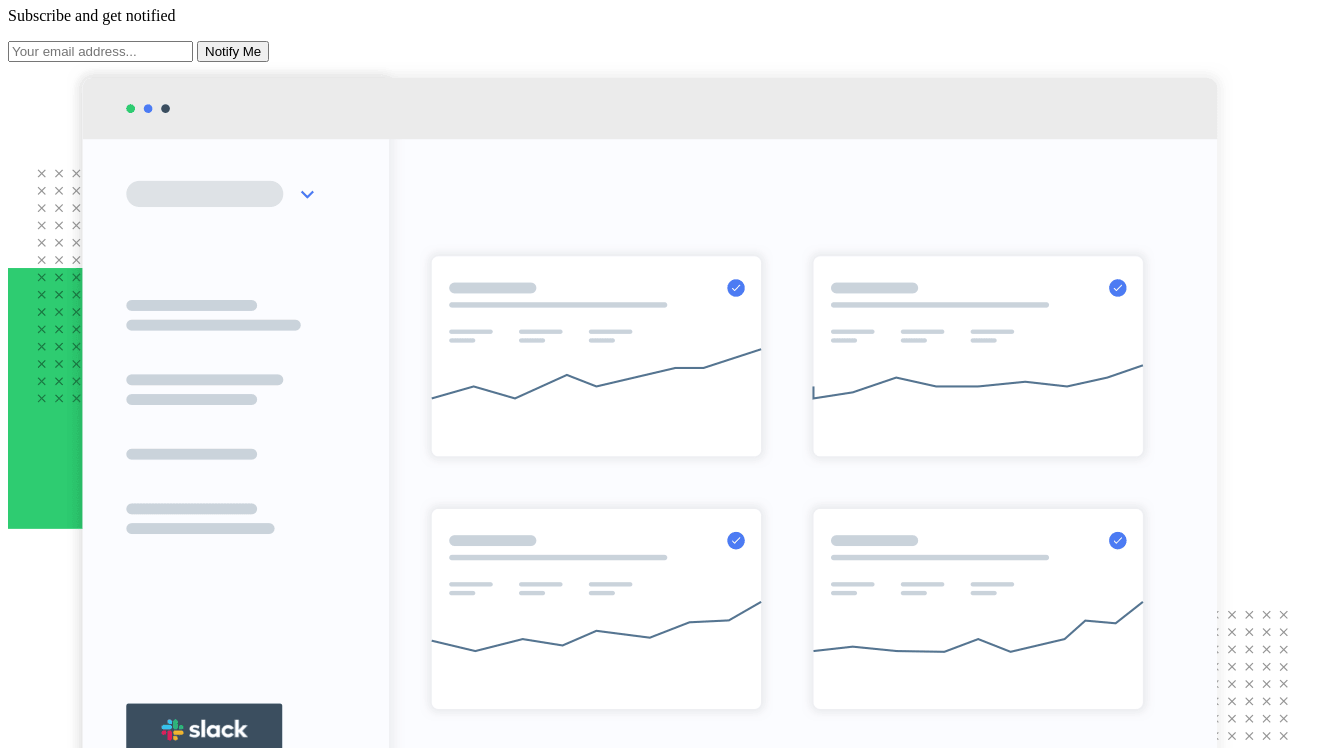
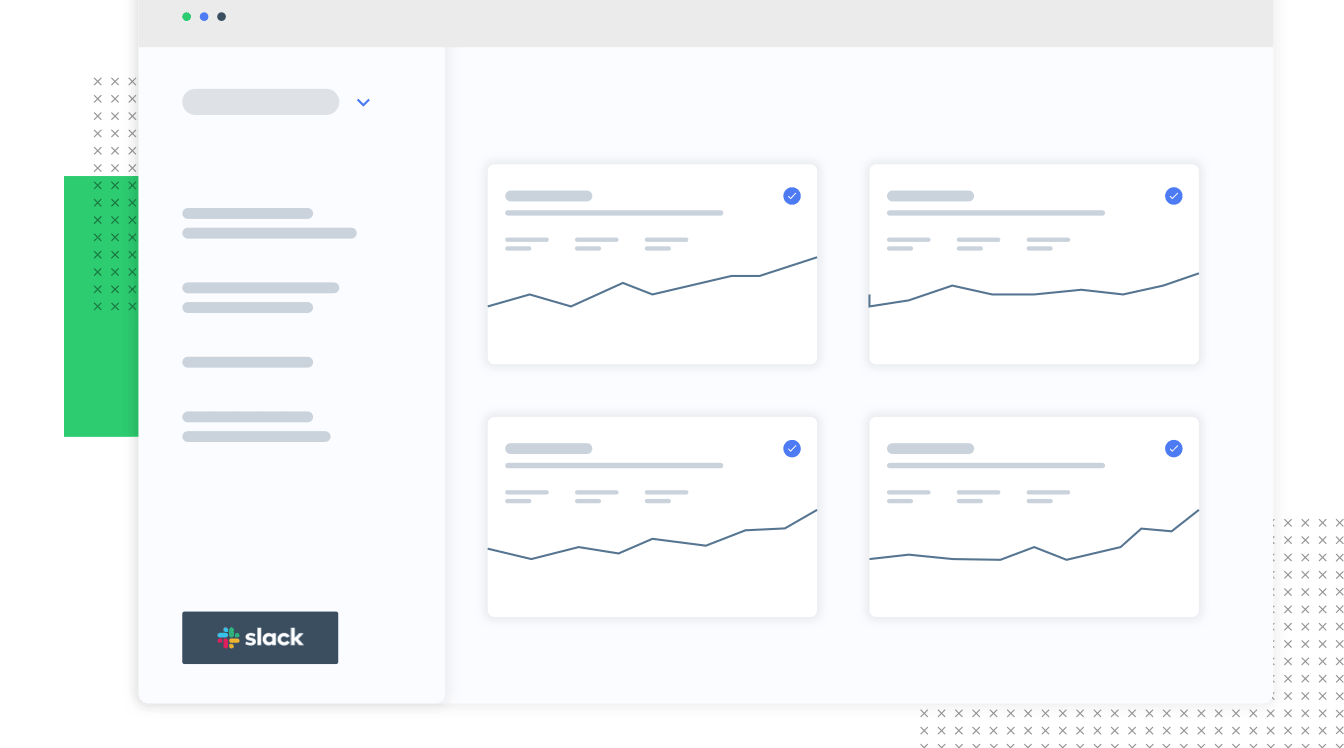
Before and after one commit to gillaercio/ping-coming-soon-page-master, a plain HTML site: page index.html in a window 1280 px wide. Shown: the part 111-859 px from the top of the page, 1344 px wide, since content can reach past the window. Drawn offline with Linux system fonts and the light colour scheme.

Commit message:
CSS structure started

```diff
--- /dev/null
+++ b/assets/css/global.css
@@ -0,0 +1,24 @@
+* {
+  margin: 0;
+  padding: 0;
+  box-sizing: border-box;
+}
+
+html {
+  font-size: 62.5%;
+}
+
+:root {
+  --Blue: hsl(223, 87%, 63%);
+  --Pale-Blue: hsl(223, 100%, 88%);
+  --Light-Red: hsl(354, 100%, 66%);
+  --Gray: hsl(0, 0%, 59%);
+  --Very-Dark-Blue: hsl(209, 33%, 12%);
+
+  --Libre-Franklin: "Libre Franklin", sans-serif;
+
+  --text-lg-ft: 700 2em/150% var(--Libre-Franklin);
+  --text-lg: 600 2em/150% var(--Libre-Franklin);
+  --text-md: 500 1.6em/150% var(--Libre-Franklin);
+  --text-sm: 300 1.3em/150% var(--Libre-Franklin);
+}
--- /dev/null
+++ b/assets/css/index.css
@@ -0,0 +1,2 @@
+@import url('global.css');
+@import url('main.css');
--- /dev/null
+++ b/assets/css/main.css
@@ -0,0 +1,12 @@
+body {
+  height: 100vh;
+  display: grid;
+  align-items: center;
+  justify-content: center;
+}
+
+#content {
+  max-width: 90vw;
+
+
+}
--- a/index.html
+++ b/index.html
@@ -3,11 +3,15 @@
 <head>
   <meta charset="UTF-8">
   <meta name="viewport" content="width=device-width, initial-scale=1.0">
+  <link rel="preconnect" href="https://fonts.googleapis.com">
+  <link rel="preconnect" href="https://fonts.gstatic.com" crossorigin>
 
   <link rel="icon" type="image/png" sizes="32x32" href="./images/favicon-32x32.png">
 
   <title>Frontend Mentor | Ping coming soon page</title>
 
+  <link href="https://fonts.googleapis.com/css2?family=Libre+Franklin:ital,wght@0,100..900;1,100..900&display=swap" rel="stylesheet">
+  <link rel="stylesheet" href="assets/css/index.css">
 
 </head>
 <body>
```
